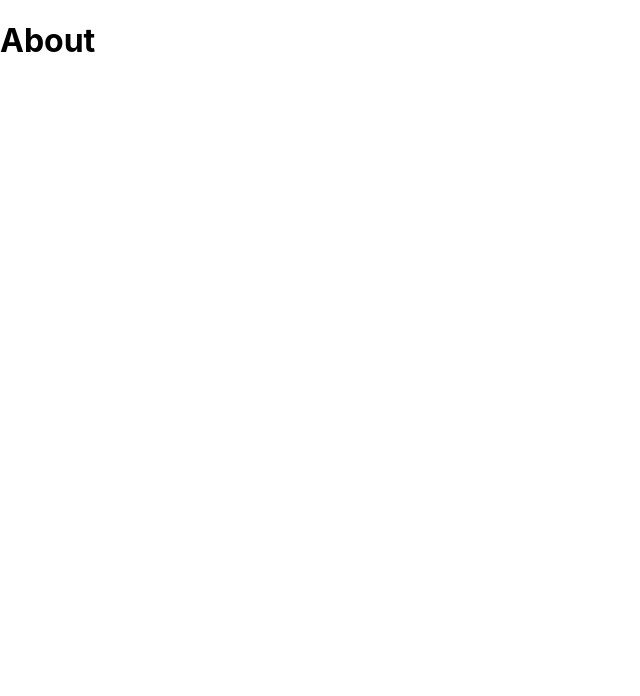
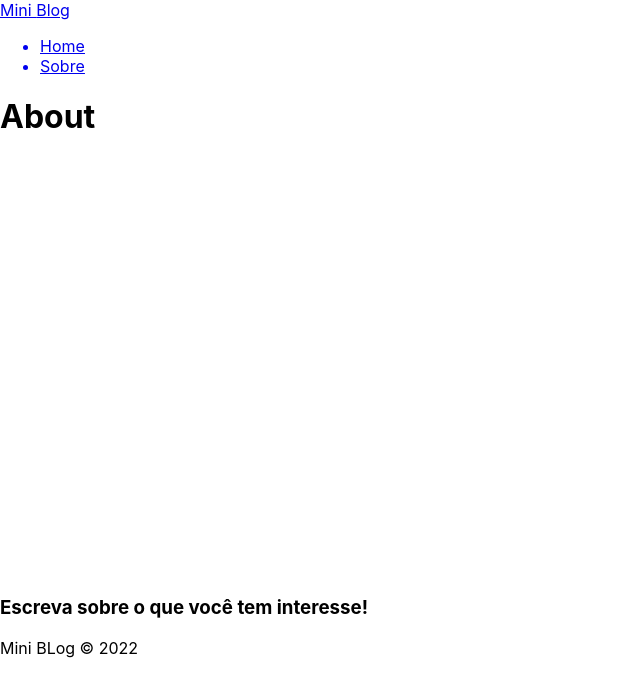
Before and after one commit to luizgustavoou/Miniblog, a React (Create React App) app: page /about in a window 1280 px wide. Shown: the top 696 px of the page, without its empty margins (0-640 px from the left). Built offline with nearby package versions, Linux system fonts and the light colour scheme.

Commit message:
Adicionando componente de navbar

```diff
--- a/src/App.js
+++ b/src/App.js
@@ -1,19 +1,24 @@
 import "./App.css";
 import { BrowserRouter, Routes, Route, Navigate } from "react-router-dom";
+
+// pages
 import About from "./pages/About/About";
 import Home from "./pages/Home/Home";
-// pages
+import Navbar from "./components/Navbar";
+import Footer from "./components/Footer";
 
 function App() {
   return (
     <div className="App">
       <BrowserRouter>
+        <Navbar />
         <div className="container">
           <Routes>
             <Route path="/" element={<Home />} />
             <Route path="/about" element={<About />} />
           </Routes>
         </div>
+        <Footer />
       </BrowserRouter>
     </div>
   );
--- /dev/null
+++ b/src/components/Footer.js
@@ -0,0 +1,12 @@
+import styles from "./Footer.module.css";
+
+const Footer = () => {
+  return (
+    <footer>
+      <h3>Escreva sobre o que você tem interesse!</h3>
+      <p>Mini BLog &copy; 2022</p>
+    </footer>
+  );
+};
+
+export default Footer;
--- /dev/null
+++ b/src/components/Navbar.js
@@ -0,0 +1,23 @@
+import { NavLink } from "react-router-dom";
+
+import styles from "./Navbar.module.css";
+
+const Navbar = () => {
+  return (
+    <nav>
+      <NavLink to="/">
+        Mini <span>Blog</span>
+        <ul>
+          <li>
+            <NavLink to="/">Home</NavLink>
+          </li>
+          <li>
+            <NavLink to="/about">Sobre</NavLink>
+          </li>
+        </ul>
+      </NavLink>
+    </nav>
+  );
+};
+
+export default Navbar;
```
Also changed, not shown: src/components/Footer.module.css (added), src/components/Navbar.module.css (added).
